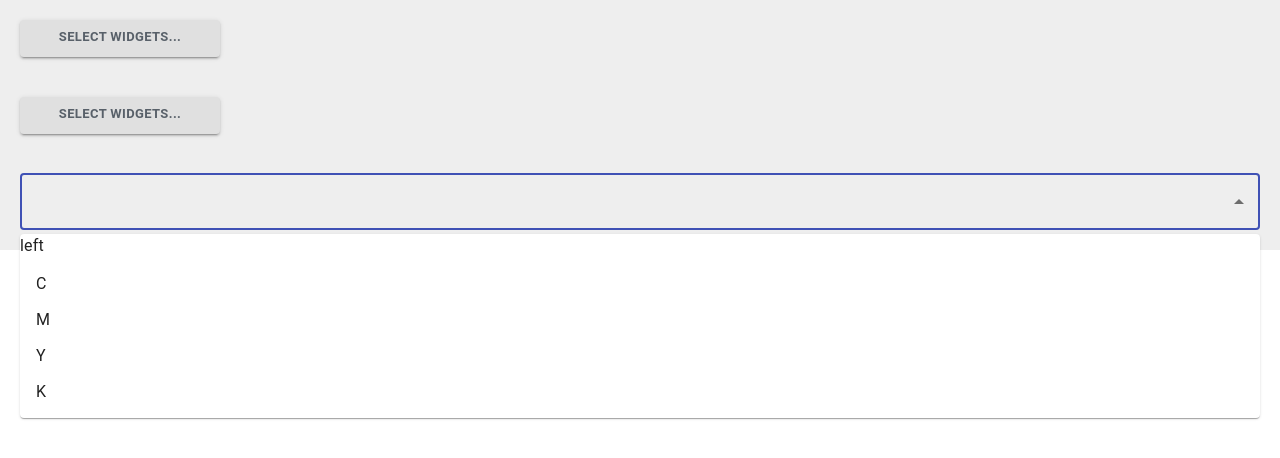
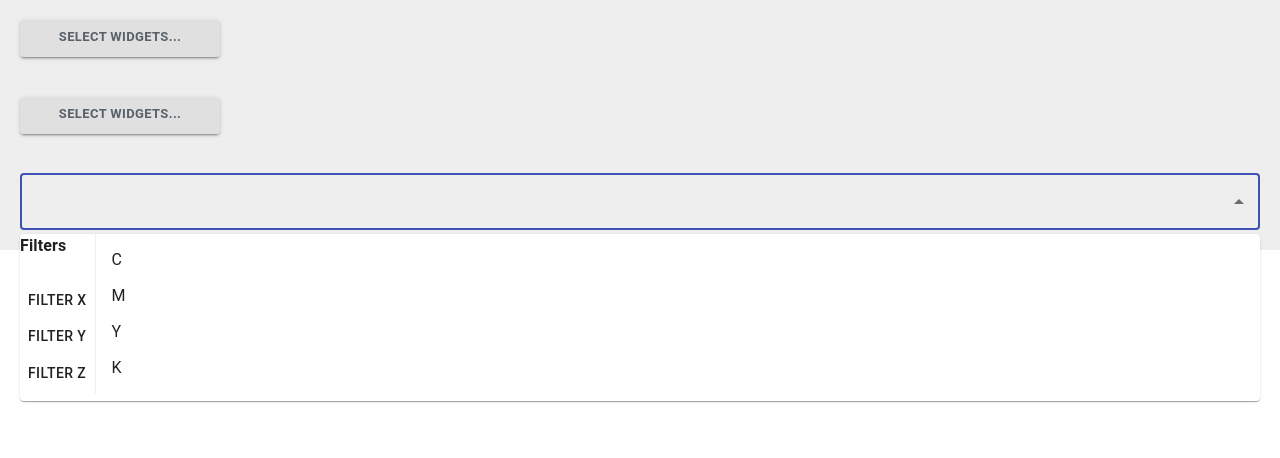
Before and after one commit to jordanpatton/material-ui-sandbox, a React (Create React App) app: page / in a window 1280 px wide. Both pictures are taken after a click on the button "Open". Shown: the top 458 px of the page. Built offline with nearby package versions, Linux system fonts and the light colour scheme.

Commit message:
left side menu

```diff
--- a/src/components/App/components/ControlledAutocompleteC/index.tsx
+++ b/src/components/App/components/ControlledAutocompleteC/index.tsx
@@ -1,14 +1,15 @@
 import React from 'react';
+import Box from '@material-ui/core/Box';
+import Button from '@material-ui/core/Button';
 import Paper from '@material-ui/core/Paper';
 import TextField from '@material-ui/core/TextField';
+import Typography from '@material-ui/core/Typography';
 import Autocomplete from '@material-ui/lab/Autocomplete';
 
 import { TWidget, WIDGETS } from '../../../../common/constants';
 
 export const ControlledAutocompleteC: React.FC = () => {
-    const ref = React.useRef<HTMLDivElement>(null);
     const [value, setValue] = React.useState<TWidget[]>([]);
-
     return (
         <Autocomplete
             disableCloseOnSelect
@@ -19,19 +20,27 @@ export const ControlledAutocompleteC: React.FC = () => {
             options={WIDGETS}
             PaperComponent={({ children, ...rest }) => (
                 <Paper {...rest}>
-                    <div
+                    <Box
                         onClick={e => {
-                            console.log('Button.onClick', e);
+                            console.log('Box.onClick', e);
                             e.preventDefault();
                             e.stopPropagation();
                         }}
                         onMouseDown={e => { e.preventDefault(); e.stopPropagation(); }}
                         onPointerDown={e => { e.preventDefault(); e.stopPropagation(); }}
-                        ref={ref}
+                        style={{ display: 'inline-block', verticalAlign: 'top' }}
                     >
-                        left
-                    </div>
-                    {children}
+                        <Typography style={{ fontWeight: 'bold' }}>Filters</Typography>
+                        <br />
+                        <Button>Filter X</Button>
+                        <br />
+                        <Button>Filter Y</Button>
+                        <br />
+                        <Button>Filter Z</Button>
+                    </Box>
+                    <Box style={{ borderLeft: '1px solid #EEEEEE', display: 'inline-block' }}>
+                        {children}
+                    </Box>
                 </Paper>
             )}
             renderInput={renderInputParams => (
```
